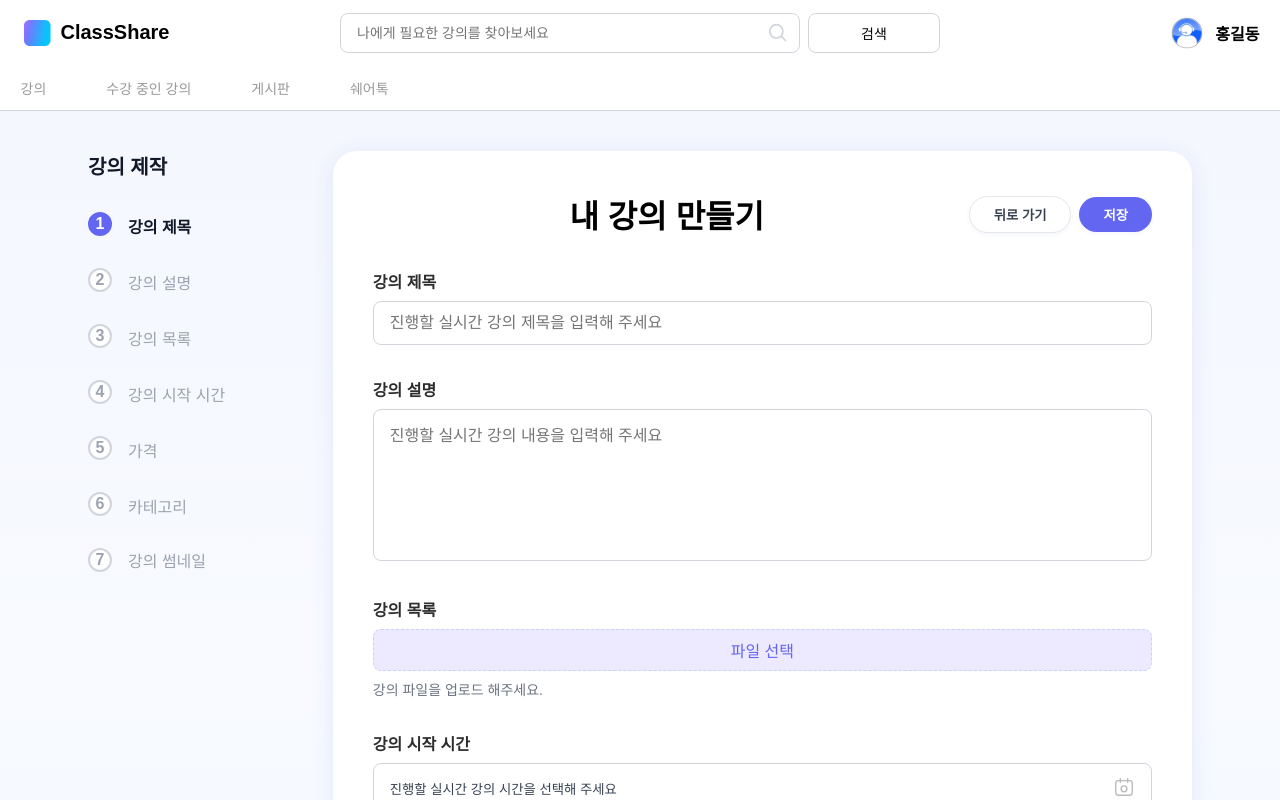
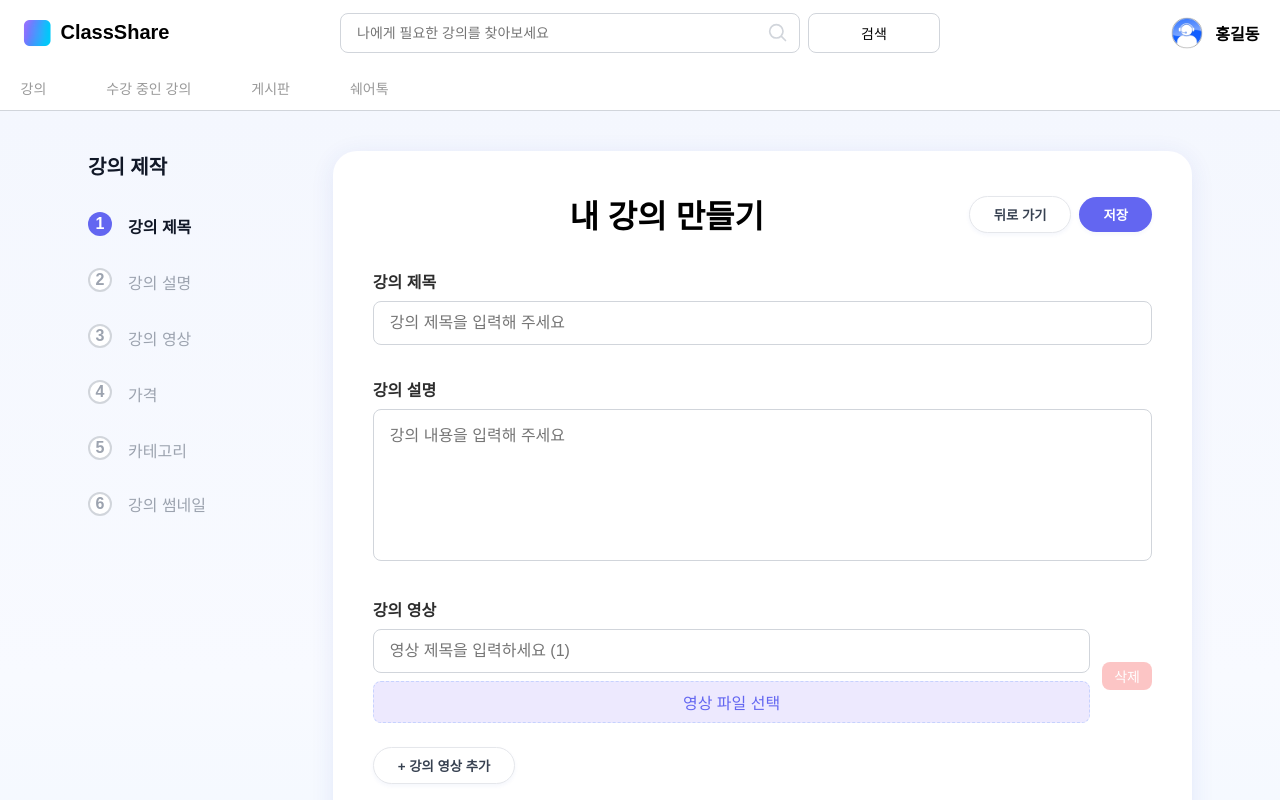
Before and after one commit to ClassShare-Team/ClassShare, a React (Vite) app in the folder client/: page /lecturepage in a window 1280 px wide. Shown: the top 800 px of the page. Built offline with nearby package versions, Linux system fonts and the light colour scheme; a web font is replaced by a local one.

Commit message:
강의페이지 완성중

```diff
--- a/client/src/components/pages/lecture/index.tsx
+++ b/client/src/components/pages/lecture/index.tsx
@@ -1,9 +1,9 @@
-import React, { useRef, useState } from "react";
+import React, { useState } from "react";
 import styled from "styled-components";
-import { Header } from "@/components/layout/Header";
-import { Footer } from "@/components/layout/Footer";
 
-// Styled Components
+// =======================
+// styled-components
+// =======================
 const PageWrapper = styled.div`
   min-height: 100vh;
   display: flex;
@@ -221,161 +221,49 @@ const ThumbnailText = styled.span`
   text-align: center;
 `;
 
-const StartTimePickerWrapper = styled.div`
-  position: relative;
-  width: 100%;
-`;
-
-const StartTimeButton = styled.button`
-  width: 100%;
-  display: flex;
-  align-items: center;
-  border: 1px solid #d1d5db;
+// 강의 영상 삭제 버튼
+const RemoveButton = styled.button`
+  margin-left: 0.75rem;
+  padding: 0.25rem 0.75rem;
+  font-size: 0.875rem;
+  border: none;
+  background: #f87171;
+  color: #fff;
   border-radius: 0.5rem;
-  padding: 0.75rem 1rem;
-  color: #374151;
-  background: #fff;
-  justify-content: space-between;
-  &:focus {
-    outline: none;
-    box-shadow: 0 0 0 2px #c7d2fe;
-    border-color: #6366f1;
+  cursor: pointer;
+  transition: background 0.15s;
+  &:hover {
+    background: #ef4444;
   }
 `;
 
-const StartTimeDropdown = styled.div`
-  position: absolute;
-  left: 0;
-  margin-top: 0.5rem;
-  width: 100%;
-  background: #fff;
-  border-radius: 1rem;
-  box-shadow: 0 4px 24px 0 rgba(49, 72, 187, 0.09);
-  border: 1px solid #e5e7eb;
-  padding: 1.25rem;
-  z-index: 50;
-  display: flex;
-  flex-direction: column;
-  gap: 0.75rem;
-`;
+// =======================
+// Main Component
+// =======================
+const CreateLecturePage: React.FC = () => {
+  // 여러 영상 관리 state
+  const [videos, setVideos] = useState([{ title: "", file: null as File | null }]);
+  const [price, setPrice] = useState("");
+  const [category, setCategory] = useState("교육");
 
-const StartTimeInput = styled.input<{ hasError?: boolean }>`
-  width: 100%;
-  border: 1px solid ${({ hasError }) => (hasError ? "#f87171" : "#d1d5db")};
-  border-radius: 0.375rem;
-  padding: 0.5rem 0.75rem;
-`;
+  // 영상 추가
+  const handleAddVideo = () => {
+    setVideos([...videos, { title: "", file: null }]);
+  };
 
-const StartTimeDropdownButton = styled.button<{ disabled?: boolean }>`
-  width: 100%;
-  margin-top: 0.5rem;
-  padding: 0.5rem 0;
-  border-radius: 0.75rem;
-  font-weight: bold;
-  background: ${({ disabled }) => (disabled ? "#d1d5db" : "#6366f1")};
-  color: ${({ disabled }) => (disabled ? "#f3f4f6" : "#fff")};
-  border: none;
-  cursor: ${({ disabled }) => (disabled ? "not-allowed" : "pointer")};
-`;
+  // 영상 필드 입력 변경
+  const handleVideoChange = (idx: number, field: "title" | "file", value: any) => {
+    setVideos(videos.map((v, i) =>
+      i === idx ? { ...v, [field]: value } : v
+    ));
+  };
 
+  // 영상 삭제
+  const handleRemoveVideo = (idx: number) => {
+    if (videos.length === 1) return;
+    setVideos(videos.filter((_, i) => i !== idx));
+  };
 
-// StartTimePicker
-function StartTimePicker() {
-  const [open, setOpen] = useState(false);
-  const [date, setDate] = useState("");
-  const [hour, setHour] = useState("");
-  const [minute, setMinute] = useState("");
-  const ref = useRef<HTMLDivElement>(null);
-  React.useEffect(() => {
-    function handleClickOutside(event: MouseEvent) {
-      if (ref.current && !ref.current.contains(event.target as Node)) {
-        setOpen(false);
-      }
-    }
-    if (open) {
-      document.addEventListener("mousedown", handleClickOutside);
-      return () => document.removeEventListener("mousedown", handleClickOutside);
-    }
-  }, [open]);
-  const hourValid =
-    hour === "" || (/^\d{1,2}$/.test(hour) && Number(hour) >= 1 && Number(hour) <= 24);
-  const minValid =
-    minute === "" || (/^\d{1,2}$/.test(minute) && Number(minute) >= 1 && Number(minute) <= 60);
-  return (
-    <StartTimePickerWrapper>
-      <StartTimeButton
-        type="button"
-        onClick={() => setOpen(!open)}
-      >
-        {date && hour && minute
-          ? `${date} ${hour.padStart(2, "0")}:${minute.padStart(2, "0")}`
-          : "진행할 실시간 강의 시간을 선택해 주세요"}
-        <span style={{ marginLeft: 8 }}>
-          <svg width="22" height="22" fill="none" stroke="#bbb" strokeWidth="1.5" viewBox="0 0 24 24">
-            <rect x="3" y="5" width="18" height="16" rx="3" fill="#fff" stroke="#bbb" />
-            <path d="M8 3v4M16 3v4" stroke="#bbb" strokeLinecap="round" />
-            <circle cx="12" cy="14" r="3.2" fill="none" stroke="#bbb" />
-          </svg>
-        </span>
-      </StartTimeButton>
-      {open && (
-        <StartTimeDropdown ref={ref}>
-          <div>
-            <Label className="block text-xs text-gray-500 mb-1">날짜</Label>
-            <StartTimeInput
-              type="date"
-              value={date}
-              onChange={(e) => setDate(e.target.value)}
-            />
-          </div>
-          <Row>
-            <div style={{ flex: 1 }}>
-              <Label className="block text-xs text-gray-500 mb-1">시간 (1~24)</Label>
-              <StartTimeInput
-                type="number"
-                min={1}
-                max={24}
-                hasError={!hourValid}
-                placeholder="시"
-                value={hour}
-                onChange={(e) => {
-                  const val = e.target.value.replace(/\D/g, "");
-                  if (val === "" || (Number(val) >= 1 && Number(val) <= 24)) setHour(val);
-                }}
-              />
-            </div>
-            <div style={{ flex: 1 }}>
-              <Label className="block text-xs text-gray-500 mb-1">분 (1~60)</Label>
-              <StartTimeInput
-                type="number"
-                min={1}
-                max={60}
-                hasError={!minValid}
-                placeholder="분"
-                value={minute}
-                onChange={(e) => {
-                  const val = e.target.value.replace(/\D/g, "");
-                  if (val === "" || (Number(val) >= 1 && Number(val) <= 60)) setMinute(val);
-                }}
-              />
-            </div>
-          </Row>
-          <StartTimeDropdownButton
-            disabled={!(date && hour && minute && hourValid && minValid)}
-            onClick={() => setOpen(false)}
-            type="button"
-          >
-            입력 완료
-          </StartTimeDropdownButton>
-        </StartTimeDropdown>
-      )}
-    </StartTimePickerWrapper>
-  );
-}
-
-
-// CreateLecturePage
-const CreateLecturePage: React.FC = () => {
   return (
     <PageWrapper>
       <MainContent>
@@ -386,8 +274,7 @@ const CreateLecturePage: React.FC = () => {
               {[
                 "강의 제목",
                 "강의 설명",
-                "강의 목록",
-                "강의 시작 시간",
+                "강의 영상",
                 "가격",
                 "카테고리",
                 "강의 썸네일"
@@ -395,7 +282,7 @@ const CreateLecturePage: React.FC = () => {
                 <StepItem key={step}>
                   <div style={{ display: "flex", flexDirection: "column", alignItems: "center", marginRight: "1rem" }}>
                     <StepCircle active={idx === 0}>{idx + 1}</StepCircle>
-                    {idx !== 6 && <StepLine />}
+                    {idx !== 5 && <StepLine />}
                   </div>
                   <StepText active={idx === 0}>{step}</StepText>
                 </StepItem>
@@ -405,8 +292,8 @@ const CreateLecturePage: React.FC = () => {
           <FormCard>
             <FormTitleRow>
               <FormTitle>내 강의 만들기</FormTitle>
-              <Button variant="default">뒤로 가기</Button>
-              <Button variant="primary">저장</Button>
+              <Button variant="default" type="button">뒤로 가기</Button>
+              <Button variant="primary" type="button">저장</Button>
             </FormTitleRow>
             <div>
               {/* 강의 제목 */}
@@ -414,7 +301,7 @@ const CreateLecturePage: React.FC = () => {
                 <Label>강의 제목</Label>
                 <Input
                   type="text"
-                  placeholder="진행할 실시간 강의 제목을 입력해 주세요"
+                  placeholder="강의 제목을 입력해 주세요"
                 />
               </FormSection>
               {/* 강의 설명 */}
@@ -422,20 +309,47 @@ const CreateLecturePage: React.FC = () => {
                 <Label>강의 설명</Label>
                 <TextArea
                   rows={7}
-                  placeholder="진행할 실시간 강의 내용을 입력해 주세요"
+                  placeholder="강의 내용을 입력해 주세요"
                 />
               </FormSection>
-              {/* 강의 목록 */}
+              {/* 강의 영상 여러개 추가/삭제 */}
               <FormSection>
-                <Label>강의 목록</Label>
-                <FileInput type="file" id="lecture-file"/>
-                <FileLabel htmlFor="lecture-file">파일 선택</FileLabel>
-                <HelperText>강의 파일을 업로드 해주세요.</HelperText>
-              </FormSection>
-              {/* 강의 시작 시간 */}
-              <FormSection>
-                <Label>강의 시작 시간</Label>
-                <StartTimePicker />
+                <Label>강의 영상</Label>
+                {videos.map((video, idx) => (
+                  <div key={idx} style={{ marginBottom: "1rem", display: "flex", alignItems: "center" }}>
+                    <div style={{ flex: 1 }}>
+                      <Input
+                        type="text"
+                        placeholder={`영상 제목을 입력하세요 (${idx + 1})`}
+                        value={video.title}
+                        onChange={e => handleVideoChange(idx, "title", e.target.value)}
+                        style={{ marginBottom: "0.5rem" }}
+                      />
+                      <FileInput
+                        type="file"
+                        accept="video/*"
+                        id={`video-file-${idx}`}
+                        onChange={e => handleVideoChange(idx, "file", e.target.files?.[0] || null)}
+                      />
+                      <FileLabel htmlFor={`video-file-${idx}`}>영상 파일 선택</FileLabel>
+                      {video.file && <HelperText>선택됨: {video.file.name}</HelperText>}
+                    </div>
+                    <RemoveButton
+                      type="button"
+                      onClick={() => handleRemoveVideo(idx)}
+                      disabled={videos.length === 1}
+                      style={{
+                        opacity: videos.length === 1 ? 0.4 : 1,
+                        pointerEvents: videos.length === 1 ? "none" : "auto"
+                      }}
+                    >
+                      삭제
+                    </RemoveButton>
+                  </div>
+                ))}
+                <Button type="button" variant="default" onClick={handleAddVideo} style={{ marginTop: "0.5rem" }}>
+                  + 강의 영상 추가
+                </Button>
               </FormSection>
               {/* 가격 & 카테고리 */}
               <FormSection>
@@ -445,12 +359,14 @@ const CreateLecturePage: React.FC = () => {
                     <Input
                       type="text"
                       placeholder="예: 10000"
+                      value={price}
+                      onChange={e => setPrice(e.target.value)}
                     />
                     <HelperText>희망하는 강의의 가격을 입력해주세요</HelperText>
                   </div>
                   <div style={{ flex: 1 }}>
                     <Label>카테고리</Label>
-                    <Select>
+                    <Select value={category} onChange={e => setCategory(e.target.value)}>
                       <option>교육</option>
                       <option>개발</option>
                       <option>음악</option>
```
